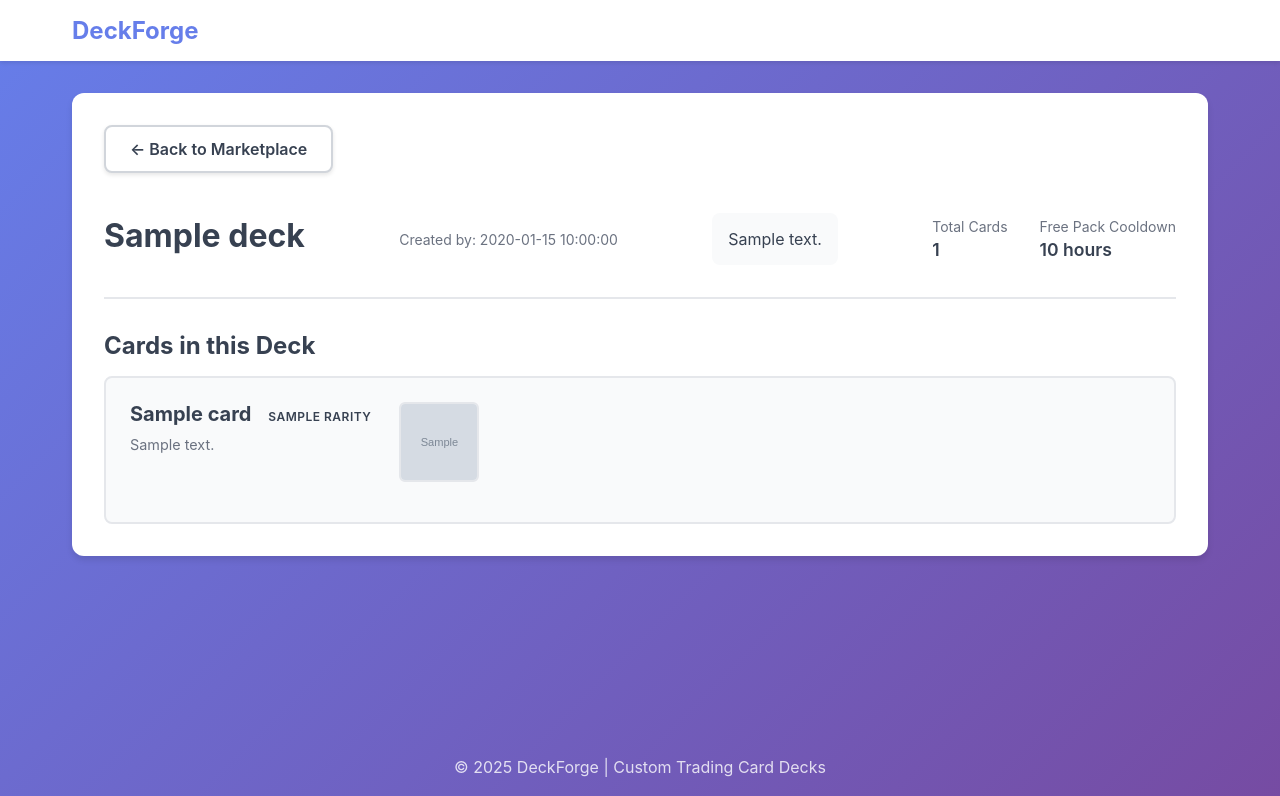
After one commit to Excalium-OG/DeckForge, a FastAPI app: template web/templates/view_deck.html in a window 1280 px wide. The commit adds this page. Shown: the top 796 px of the page. Run offline with FastAPI, Linux system fonts and the light colour scheme; the template is opened without the code that fills it: most values are stand-ins (such as "Sample title", 1, 10 or a date in 2020); grey boxes marked "Sample" are stand-in pictures; parts of the project's set-up code (start-up, migrations or seed data) failed here and were passed over.

Commit message:
Add ability to view decks and improve marketplace styling
Implement a new endpoint and HTML template for viewing deck contents, and update marketplace styling and button behavior.

Replit-Commit-Author: Agent
Replit-Commit-Session-Id: 4f55a179-6eba-411a-9077-d2266764e472
Replit-Commit-Checkpoint-Type: full_checkpoint
Replit-Commit-Event-Id: 2280ba8a-0f33-4c4e-915a-194b7de6afe6
Replit-Commit-Screenshot-Url: https://storage.googleapis.com/screenshot-production-us-central1/f12067f3-d26e-4d2d-8bea-93b7035951eb/4f55a179-6eba-411a-9077-d2266764e472/rEZRGze

```diff
--- a/web/main.py
+++ b/web/main.py
@@ -575,6 +575,59 @@ async def adopt_deck(deck_id: int, guild_id: int = Form(...), user = Depends(req
             )
 
     return RedirectResponse(url="/dashboard", status_code=303)
+
+@app.get("/deck/{deck_id}/view", response_class=HTMLResponse)
+async def view_deck(request: Request, deck_id: int, user = Depends(require_auth)):
+    """View-only page for browsing deck contents (for public decks in marketplace)"""
+    pool = await get_db_pool()
+    async with pool.acquire() as conn:
+        # Get deck info - allow viewing public decks or owned decks
+        deck = await conn.fetchrow(
+            """SELECT deck_id, name, created_by, is_public, public_description, free_pack_cooldown_hours
+               FROM decks WHERE deck_id = $1""",
+            deck_id
+        )
+        if not deck:
+            raise HTTPException(status_code=404, detail="Deck not found")
+
+        deck = dict(deck)
+
+        # Check if user can view this deck (public or owned by user or global admin)
+        if not deck.get('is_public') and deck['created_by'] != user['id'] and not is_global_admin(user['id']):
+            raise HTTPException(status_code=403, detail="This deck is private")
+
+        # Get all cards in the deck
+        cards = await conn.fetch(
+            """SELECT card_id, name, description, rarity, image_url, mergeable, max_merge_level
+               FROM cards WHERE deck_id = $1 ORDER BY rarity, name""",
+            deck_id
+        )
+        cards_list = [dict(c) for c in cards]
+
+        # Get template fields for this deck
+        template_fields = await conn.fetch(
+            """SELECT template_id, field_name, field_type, dropdown_options, field_order, is_required
+               FROM card_templates WHERE deck_id = $1 ORDER BY field_order""",
+            deck_id
+        )
+
+        # Get field values for all cards
+        card_field_values = {}
+        for card in cards_list:
+            field_values = await conn.fetch(
+                """SELECT template_id, field_value FROM card_template_fields WHERE card_id = $1""",
+                card['card_id']
+            )
+            card_field_values[card['card_id']] = {fv['template_id']: fv['field_value'] for fv in field_values}
+
+        return templates.TemplateResponse("view_deck.html", {
+            "request": request,
+            "user": user,
+            "deck": deck,
+            "cards": cards_list,
+            "template_fields": template_fields,
+            "card_field_values": card_field_values
+        })
 
 @app.get("/deck/create", response_class=HTMLResponse)
 async def create_deck_form(request: Request, user = Depends(require_admin)):
--- /dev/null
+++ b/web/templates/view_deck.html
@@ -0,0 +1,309 @@
+{% extends "base.html" %}
+
+{% block title %}View Deck - {{ deck.name }}{% endblock %}
+
+{% block content %}
+<style>
+  .view-deck-container {
+    background: white;
+    border-radius: 12px;
+    padding: 2rem;
+    box-shadow: 0 4px 6px rgba(0,0,0,0.1);
+  }
+
+  .deck-header {
+    margin-bottom: 2rem;
+    padding-bottom: 1rem;
+    border-bottom: 2px solid #e5e7eb;
+  }
+
+  .deck-header h1 {
+    margin: 0 0 0.5rem 0;
+    color: #374151;
+  }
+
+  .deck-meta {
+    color: #6b7280;
+    font-size: 0.875rem;
+    margin: 0.5rem 0;
+  }
+
+  .deck-description {
+    background: #f9fafb;
+    padding: 1rem;
+    border-radius: 8px;
+    margin: 1rem 0;
+    color: #374151;
+  }
+
+  .deck-stats {
+    display: flex;
+    gap: 2rem;
+    margin: 1rem 0;
+    font-size: 0.9rem;
+  }
+
+  .stat-item {
+    display: flex;
+    flex-direction: column;
+    gap: 0.25rem;
+  }
+
+  .stat-label {
+    color: #6b7280;
+    font-size: 0.875rem;
+  }
+
+  .stat-value {
+    font-weight: 600;
+    color: #374151;
+    font-size: 1.1rem;
+  }
+
+  .cards-section {
+    margin-top: 2rem;
+  }
+
+  .cards-section h2 {
+    margin: 0 0 1rem 0;
+    color: #374151;
+  }
+
+  .cards-grid {
+    display: grid;
+    gap: 1rem;
+  }
+
+  .card-item {
+    background: #f9fafb;
+    border: 2px solid #e5e7eb;
+    border-radius: 8px;
+    padding: 1.5rem;
+    transition: all 0.3s ease;
+  }
+
+  .card-item:hover {
+    border-color: #667eea;
+    box-shadow: 0 4px 12px rgba(102, 126, 234, 0.15);
+  }
+
+  .card-header {
+    display: flex;
+    justify-content: space-between;
+    align-items: flex-start;
+    margin-bottom: 1rem;
+    gap: 1rem;
+  }
+
+  .card-title {
+    flex: 1;
+  }
+
+  .card-title h3 {
+    margin: 0 0 0.25rem 0;
+    font-size: 1.25rem;
+    color: #374151;
+  }
+
+  .card-thumbnail {
+    width: 80px;
+    height: 80px;
+    object-fit: cover;
+    border-radius: 6px;
+    border: 2px solid #e5e7eb;
+  }
+
+  .card-thumbnail-placeholder {
+    width: 80px;
+    height: 80px;
+    display: flex;
+    align-items: center;
+    justify-content: center;
+    background: #e5e7eb;
+    border-radius: 6px;
+    font-size: 2rem;
+    color: #9ca3af;
+  }
+
+  .rarity-badge {
+    display: inline-block;
+    padding: 0.25rem 0.75rem;
+    border-radius: 12px;
+    font-size: 0.75rem;
+    font-weight: 600;
+    text-transform: uppercase;
+    letter-spacing: 0.5px;
+  }
+
+  .rarity-Common { background: #d1d5db; color: #374151; }
+  .rarity-Uncommon { background: #86efac; color: #065f46; }
+  .rarity-Exceptional { background: #7dd3fc; color: #0c4a6e; }
+  .rarity-Rare { background: #a5b4fc; color: #312e81; }
+  .rarity-Epic { background: #d8b4fe; color: #581c87; }
+  .rarity-Legendary { background: #fbbf24; color: #78350f; }
+  .rarity-Mythic { background: #fb923c; color: #7c2d12; }
+
+  .card-description {
+    color: #6b7280;
+    margin: 0.5rem 0;
+    font-size: 0.9rem;
+  }
+
+  .card-fields {
+    display: grid;
+    grid-template-columns: repeat(auto-fit, minmax(200px, 1fr));
+    gap: 0.75rem;
+    margin-top: 1rem;
+    padding-top: 1rem;
+    border-top: 1px solid #e5e7eb;
+  }
+
+  .field-item {
+    display: flex;
+    flex-direction: column;
+    gap: 0.25rem;
+  }
+
+  .field-label {
+    font-size: 0.75rem;
+    color: #6b7280;
+    text-transform: uppercase;
+    letter-spacing: 0.5px;
+    font-weight: 600;
+  }
+
+  .field-value {
+    color: #374151;
+    font-weight: 500;
+  }
+
+  .merge-info {
+    display: inline-flex;
+    align-items: center;
+    gap: 0.5rem;
+    background: #dbeafe;
+    color: #1e40af;
+    padding: 0.25rem 0.75rem;
+    border-radius: 12px;
+    font-size: 0.75rem;
+    font-weight: 600;
+    margin-left: 0.5rem;
+  }
+
+  .btn {
+    display: inline-flex;
+    align-items: center;
+    gap: 0.5rem;
+    padding: 0.75rem 1.5rem;
+    border-radius: 8px;
+    text-decoration: none;
+    font-weight: 600;
+    border: 2px solid transparent;
+    cursor: pointer;
+    font-size: 1rem;
+  }
+
+  .btn-secondary {
+    background: white;
+    color: #374151;
+    border-color: #d1d5db;
+  }
+
+  .btn-secondary:hover {
+    background: #f9fafb;
+  }
+
+  .empty-state {
+    text-align: center;
+    color: #6b7280;
+    padding: 3rem;
+    font-style: italic;
+  }
+
+  .back-button {
+    margin-bottom: 1.5rem;
+  }
+</style>
+
+<div class="view-deck-container">
+  <div class="back-button">
+    <a href="/marketplace" class="btn btn-secondary">← Back to Marketplace</a>
+  </div>
+
+  <div class="deck-header">
+    <h1>{{ deck.name }}</h1>
+    <div class="deck-meta">
+      Created by: {{ deck.created_by }}
+      {% if deck.is_public %}
+        <span style="color: #10b981; font-weight: 600;">• Public Deck</span>
+      {% endif %}
+    </div>
+
+    {% if deck.public_description %}
+    <div class="deck-description">
+      {{ deck.public_description }}
+    </div>
+    {% endif %}
+
+    <div class="deck-stats">
+      <div class="stat-item">
+        <span class="stat-label">Total Cards</span>
+        <span class="stat-value">{{ cards|length }}</span>
+      </div>
+      <div class="stat-item">
+        <span class="stat-label">Free Pack Cooldown</span>
+        <span class="stat-value">{{ deck.free_pack_cooldown_hours }} hours</span>
+      </div>
+    </div>
+  </div>
+
+  <div class="cards-section">
+    <h2>Cards in this Deck</h2>
+
+    {% if cards %}
+    <div class="cards-grid">
+      {% for card in cards %}
+      <div class="card-item">
+        <div class="card-header">
+          <div class="card-title">
+            <h3>
+              {{ card.name }}
+              <span class="rarity-badge rarity-{{ card.rarity }}">{{ card.rarity }}</span>
+              {% if card.mergeable %}
+              <span class="merge-info">⚡ Mergeable (Max Lvl {{ card.max_merge_level or 10 }})</span>
+              {% endif %}
+            </h3>
+            <p class="card-description">{{ card.description }}</p>
+          </div>
+
+          {% if card.image_url %}
+          <img src="{{ card.image_url }}" alt="{{ card.name }}" class="card-thumbnail">
+          {% else %}
+          <div class="card-thumbnail-placeholder">🚀</div>
+          {% endif %}
+        </div>
+
+        {% if template_fields %}
+        <div class="card-fields">
+          {% for field in template_fields %}
+          {% set field_val = card_field_values.get(card.card_id, {}).get(field.template_id, '') %}
+          {% if field_val %}
+          <div class="field-item">
+            <span class="field-label">{{ field.field_name }}</span>
+            <span class="field-value">{{ field_val }}</span>
+          </div>
+          {% endif %}
+          {% endfor %}
+        </div>
+        {% endif %}
+      </div>
+      {% endfor %}
+    </div>
+    {% else %}
+    <div class="empty-state">
+      <p>This deck doesn't have any cards yet.</p>
+    </div>
+    {% endif %}
+  </div>
+</div>
+{% endblock %}
```
Also changed, not shown: web/templates/marketplace.html (+161 -20 lines).
